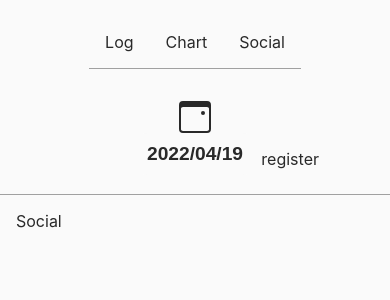
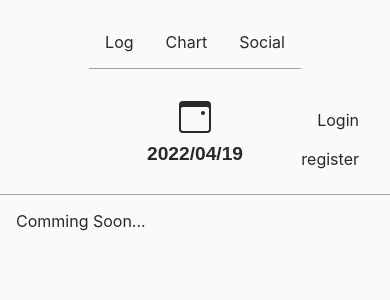
Before and after one commit to noa12161/logEat, a React (Create React App) app in the folder client/: page /social in a window 390 px wide. Shown: the top 300 px of the page. Built offline with nearby package versions, Linux system fonts and the light colour scheme.

Commit message:
v1 header font fixed

```diff
--- a/client/src/components/header/Header.js
+++ b/client/src/components/header/Header.js
@@ -107,7 +107,7 @@ const Header = ({ user }) => {
       {user ? (
         <div className="header_user_info_container">
           <div className="username">
-            Hello{' '}
+            <span className="username_greeting">Hello</span>{' '}
             <span style={{ marginLeft: '7px', fontWeight: 'bold' }}>
               {user.username}
             </span>
@@ -120,11 +120,12 @@ const Header = ({ user }) => {
         </div>
       ) : (
         <div className="header_user_info_container">
-          <div className="username"></div>
-          <div className="login">
+          <div className="username">
             <div className="login_login">
               <Link to="/login">Login</Link>
             </div>
+          </div>
+          <div className="login">
             <div className="login_register">
               <Link to="/register">register</Link>
             </div>
--- a/client/src/components/header/header.css
+++ b/client/src/components/header/header.css
@@ -70,3 +70,11 @@
     margin-right: 15px;
   }
 }
+@media only screen and (max-width: 425px) {
+  .header_user_info_container div {
+    padding: 0;
+  }
+  .username_greeting {
+    font-size: 0.7rem;
+  }
+}
--- a/client/src/components/log/log.css
+++ b/client/src/components/log/log.css
@@ -250,3 +250,7 @@ button {
     flex-direction: column;
   }
 }
+@media only screen and (max-width: 425px) {
+  .sideChart_toggle_button {
+  }
+}
--- a/client/src/components/sideChart/sideChart.css
+++ b/client/src/components/sideChart/sideChart.css
@@ -186,8 +186,4 @@
 /* RESPONSIVE */
 @media only screen and (max-width: 1024px) {
   /* 사이드 차트 */
-  .SideChart {
-    position: fixed;
-    right: -100%;
-  }
 }
--- a/client/src/components/social/Social.js
+++ b/client/src/components/social/Social.js
@@ -2,7 +2,7 @@ import React from 'react';
 import './social.css';
 
 const Social = () => {
-  return <div className="Social">Social</div>;
+  return <div className="Social">Comming Soon...</div>;
 };
 
 export default Social;
--- a/client/src/redux/buttons/buttonSlice.js
+++ b/client/src/redux/buttons/buttonSlice.js
@@ -6,7 +6,7 @@ const initialState = {
     calEditor: false,
     ratioEditor: false,
   },
-  showSideChart: true,
+  showSideChart: false,
 };
 
 const buttonSlice = createSlice({
```
